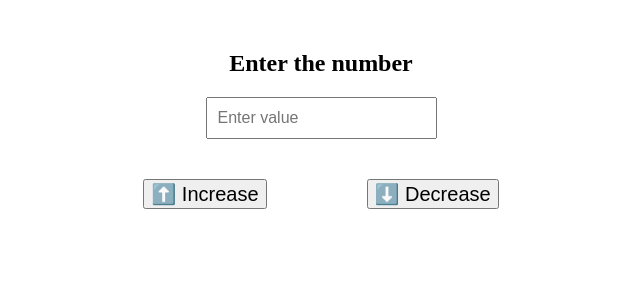
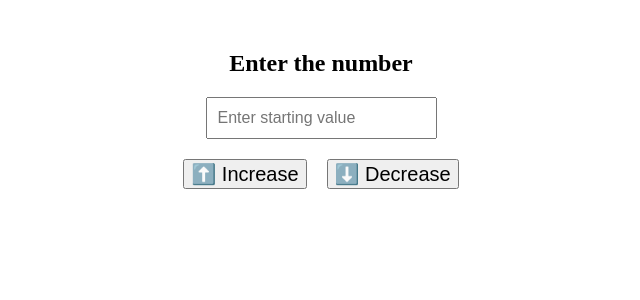
Before and after one commit to Kalashri555/counter_app_v2, a React (Create React App) app: page / in a window 1280 px wide. Shown: the top 300 px of the page, without its empty margins (319-959 px from the left). Built offline with nearby package versions, Linux system fonts and the light colour scheme.

Commit message:
Updated project files

```diff
--- a/src/App.js
+++ b/src/App.js
@@ -3,24 +3,52 @@ import CounterDisplay from "./CounterDisplay";
 
 function App() {
   const [inputValue, setInputValue] = useState("");
+  const [actionValue, setActionValue] = useState("");
+  const [trigger, setTrigger] = useState(0);
 
   const handleInputChange = (e) => {
     setInputValue(e.target.value);
+    setActionValue("");
+    setTrigger(0);
+  };
+
+  const sendAction = (type) => {
+    setActionValue(type);
+    setTrigger((prev) => prev + 1);
   };
 
   return (
     <div style={{ textAlign: "center", marginTop: "50px" }}>
       <h2>Enter the number</h2>
+
       <input
         type="number"
-        placeholder="Enter value"
+        placeholder="Enter starting value"
         value={inputValue}
         onChange={handleInputChange}
         style={{ padding: "10px", fontSize: "16px" }}
       />
 
-      {/* Pass the inputValue as prop to child */}
-      <CounterDisplay inputValue={inputValue} />
+      <div style={{ marginTop: "20px" }}>
+        <button
+          onClick={() => sendAction("increase")}
+          style={{ marginRight: "20px", fontSize: "20px" }}
+        >
+          ⬆️ Increase
+        </button>
+        <button
+          onClick={() => sendAction("decrease")}
+          style={{ fontSize: "20px" }}
+        >
+          ⬇️ Decrease
+        </button>
+      </div>
+
+      <CounterDisplay
+        inputValue={inputValue}
+        actionValue={actionValue}
+        trigger={trigger}
+      />
     </div>
   );
 }
--- a/src/CounterDisplay.js
+++ b/src/CounterDisplay.js
@@ -1,70 +1,44 @@
 import React, { useState, useEffect } from "react";
 
-function CounterDisplay({ inputValue }) {
+function CounterDisplay({ inputValue, actionValue, trigger }) {
   const [count, setCount] = useState(null);
   const [initialSet, setInitialSet] = useState(false);
   const [actionMessage, setActionMessage] = useState("");
 
   useEffect(() => {
-
     setInitialSet(false);
     setCount(null);
     setActionMessage("");
   }, [inputValue]);
 
-  const applyInitialValueIfNeeded = () => {
+  useEffect(() => {
     if (!initialSet && inputValue !== "") {
-      const number = Number(inputValue);
-      setCount(number);
+      setCount(Number(inputValue));
       setInitialSet(true);
-      return number;
+    } else if (initialSet && trigger > 0) {
+      if (actionValue === "increase") {
+        setCount((prev) => {
+          const newCount = prev + 1;
+          setActionMessage("User increased the count by 1");
+          return newCount;
+        });
+      } else if (actionValue === "decrease") {
+        setCount((prev) => {
+          const newCount = prev - 1;
+          setActionMessage("User decreased the count by 1");
+          return newCount;
+        });
       }
-    return count;
-  };
-
-  const handleIncrease = () => {
-    const base = applyInitialValueIfNeeded();
-    if (initialSet) {
-      const newCount = base + 1;
-      setCount(newCount);
-      setActionMessage("User increased the count by 1");
     }
-  };
-
-  const handleDecrease = () => {
-    const base = applyInitialValueIfNeeded();
-    if (initialSet) {
-      const newCount = base - 1;
-      setCount(newCount);
-      setActionMessage("User decreased the count by 1");
-    }
-  };
-
+  }, [trigger, actionValue, initialSet, inputValue]);
 
   return (
-    <div>
-      <div
-        style={{
-          display: "flex",
-          alignItems: "center",
-          justifyContent: "center",
-          marginTop: "40px",
-        }}
-      >
-        <button onClick={handleIncrease} style={{ marginRight: "50px", fontSize: "20px" }}>
-        ⬆️ Increase
-        </button>
-
+    <div style={{ marginTop: "40px" }}>
       {count !== null && (
         <div style={{ fontSize: "2rem", fontWeight: "bold" }}>
           Count: {count}
         </div>
       )}
-
-        <button onClick={handleDecrease} style={{ marginLeft: "50px", fontSize: "20px" }}>
-        ⬇️ Decrease
-        </button>
-      </div>
 
       {actionMessage && (
         <div style={{ marginTop: "20px", fontSize: "18px", color: "green" }}>
```
Lines whose indentation alone changed are shown as unchanged.
